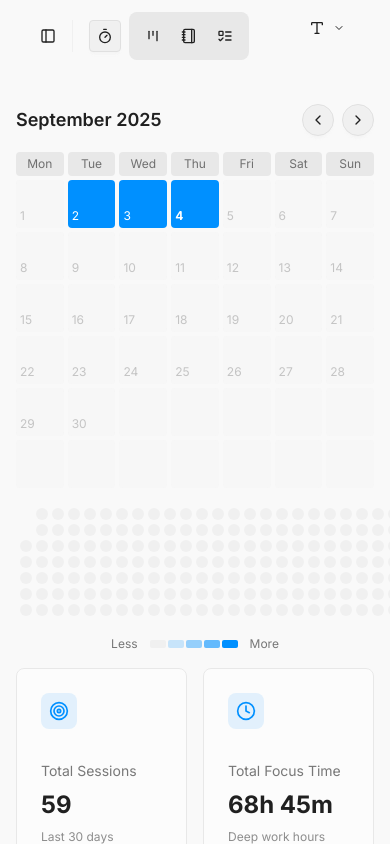
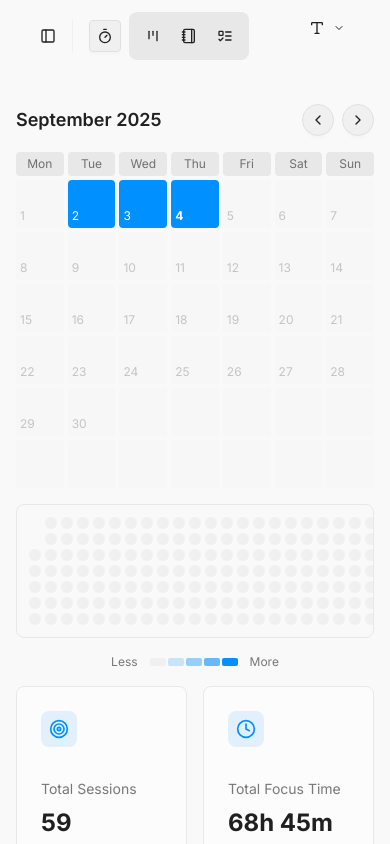
Before and after one commit to vaujan/deepflow, a Next.js app: page /stats in a window 390 px wide. Shown: the top 844 px of the page. Built offline with nearby package versions, Linux system fonts and the light colour scheme.

Commit message:
new chart overview scaffold

```diff
--- a/src/components/ui/heat-map.tsx
+++ b/src/components/ui/heat-map.tsx
@@ -184,7 +184,7 @@ const HeatMap: React.FC<HeatMapProps> = ({ className = "" }) => {
 							<div
 								key={index}
 								className={`
-                min-w-2 min-h-12 w-full h-auto rounded-sm transition-all duration-200 hover:ring-2 ring-primary ease-out cursor-pointer
+                min-w-2 min-h-12 w-full h-full rounded-sm transition-all duration-200 hover:ring-2 ring-primary ease-out cursor-pointer
                 ${getColorClass(day.value)}
                 ${day.value === 0 ? "opacity-30" : ""}
                 relative group flex items-center justify-center
@@ -225,7 +225,9 @@ const HeatMap: React.FC<HeatMapProps> = ({ className = "" }) => {
 			</div>
 
 			{/* Yearly GitHub-style Heat Map */}
-			<YearlyHeatMap currentMonth={currentMonth} />
+			<div className="overflow-x-auto border-1 p-2 border-border rounded-box lg:p-0 lg:border-0 lg:overflow-hidden">
+				<YearlyHeatMap currentMonth={currentMonth} />
+			</div>
 
 			{/* Legend */}
 			<div className="flex items-center justify-center gap-3 text-xs">
```
